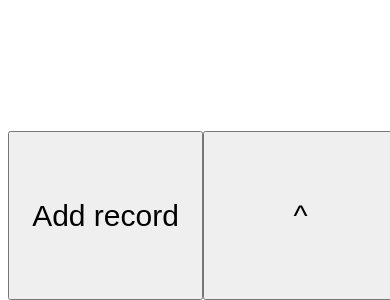
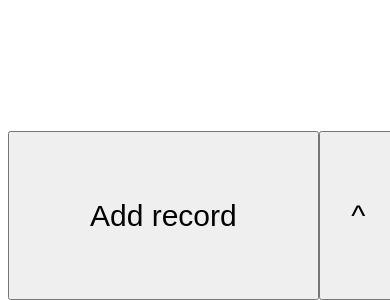
Before and after one commit to esoadamo/Activity-Tracker, a website: page www/index.html in a window 390 px wide. Shown: the part 552-852 px from the top of the page. Drawn offline with Linux system fonts and the light colour scheme; some packages are replaced by stand-ins of ours.

Commit message:
rearange index buttons

```diff
--- a/www/index.html
+++ b/www/index.html
@@ -14,8 +14,8 @@
 <body>
   <canvas id='timeCanvas'></canvas>
   <div id='buttons'>
-    <button class="button" id="newRecord" style="flex-grow: 3;">Add record</button>
-    <button class="button" id="btnMoreOptions" style="flex-grow: 1;">^</button>
+    <button class="button" id="newRecord" style="flex-grow: 3; width: auto;">Add record</button>
+    <button class="button" id="btnMoreOptions" style="flex-grow: 1; width: auto;">^</button>
   </div>
 </body>
 
```
